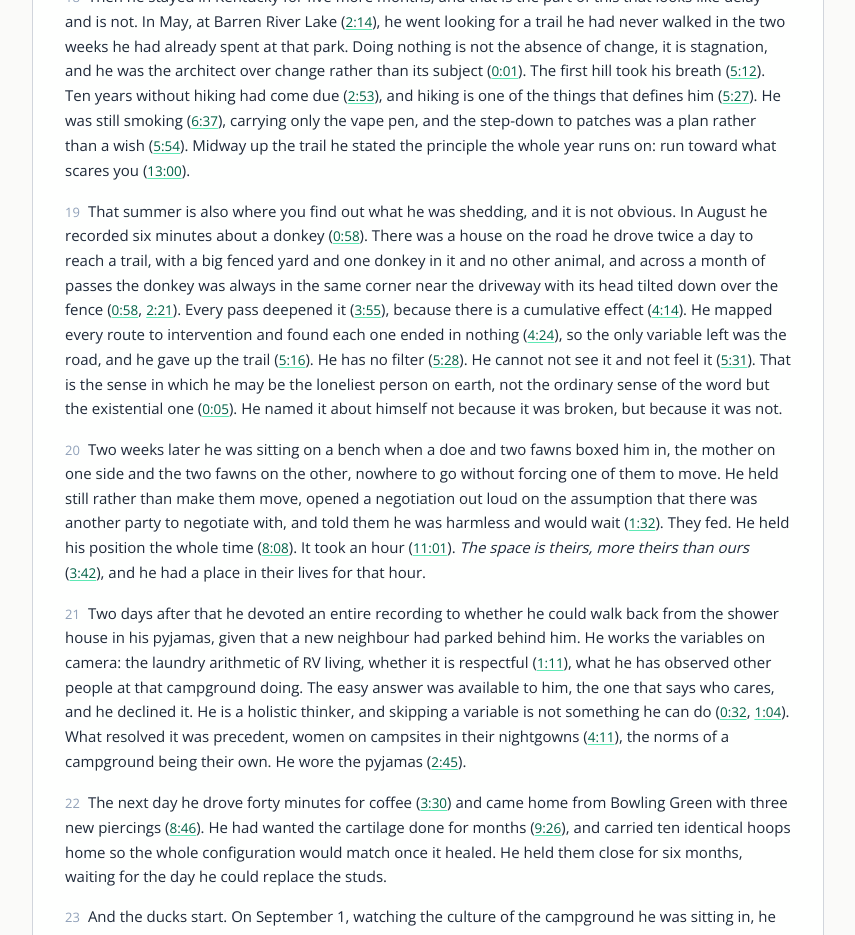
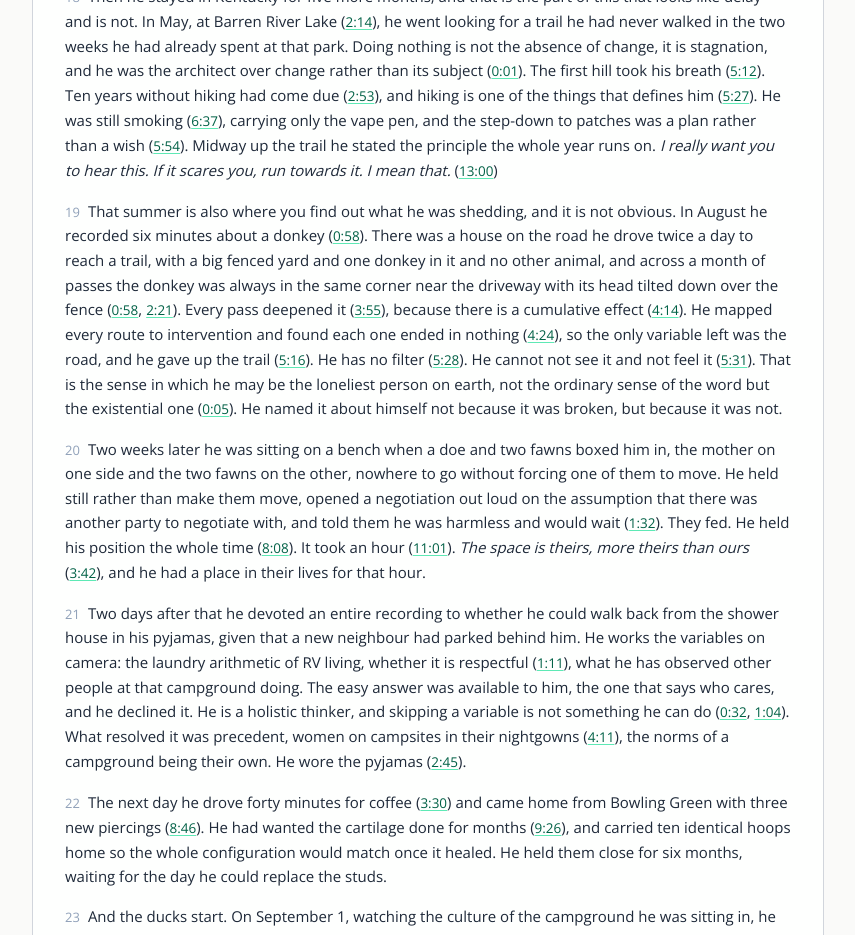
Before and after one commit to rswfire/rswfire.oprd, a Next.js app: page /testimony in a window 1280 px wide. Shown: the part 4300-5235 px from the top of the page, without its empty margins (368-1223 px from the left). Built offline with nearby package versions, Linux system fonts and the light colour scheme.

Commit message:
Testimony v1.4: the principle verbatim, italic, in ¶18

```diff
--- a/components/testimony/TestimonyBody.tsx
+++ b/components/testimony/TestimonyBody.tsx
@@ -532,10 +532,11 @@ export default function TestimonyBody({
                     hiking is one of the things that defines him (<Moment ulid="01HXHP0FNRVDAGB49E18SVBR3F" t="5:27" />). He was still smoking (<Moment ulid="01HXHP0FNRVDAGB49E18SVBR3F" t="6:37" />), carrying
                     only the vape pen, and the step-down to patches was a plan rather than a wish (
                     <Moment ulid={BARREN} t="5:54" />
-                    ). Midway up the trail he stated the principle the whole year runs on: run
-                    toward what scares you (
+                    ). Midway up the trail he stated the principle the whole year runs on.{" "}
+                    <em>I really want you to hear this. If it scares you, run towards it. I mean
+                    that.</em> (
                     <Moment ulid={BARREN} t="13:00" />
-                    ).
+                    )
                 </P>
                 <P id="pt9kx7" n={19}>
                     That summer is also where you find out what he was shedding, and it is not obvious. In August he recorded
```
